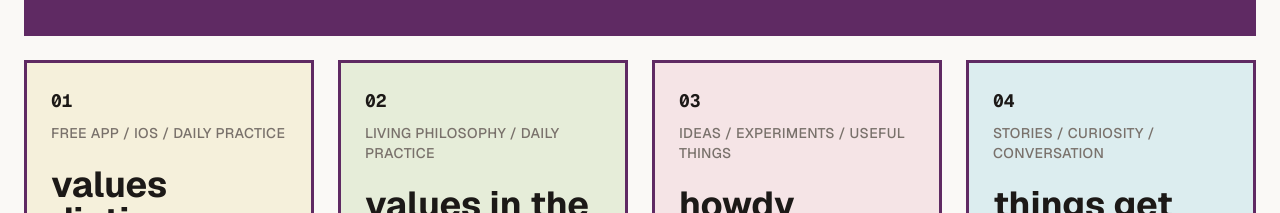
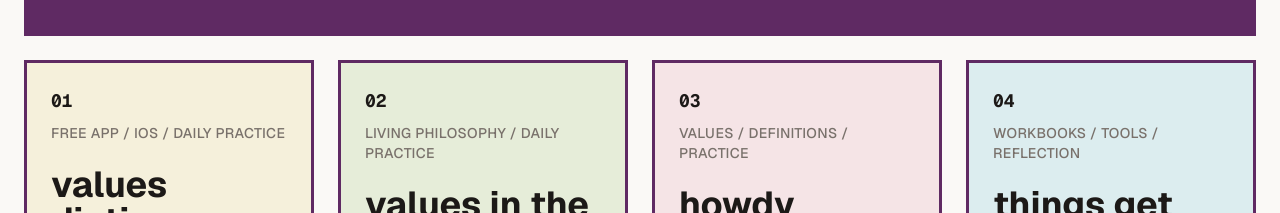
Before and after one commit to HelloSimone91/Simone-Hahaha, a Next.js app: page / in a window 1280 px wide. Shown: the part 1300-1513 px from the top of the page. Built offline with nearby package versions, Linux system fonts and the light colour scheme.

Commit message:
Update Howdy Human + Things Get Weird card eyebrows to match destinations

```diff
--- a/src/app/page.tsx
+++ b/src/app/page.tsx
@@ -127,7 +127,7 @@ export default function Home() {
             <a href="https://www.howdyhuman.com/" target="_blank" rel="noopener noreferrer" className="lg:col-span-3 hover:-translate-y-2 hover:-translate-x-2 hover:shadow-[12px_12px_0_0_var(--brand-plum)] transition-all cursor-pointer flex flex-col gap-6 items-start group h-full bg-brand-pink border-[3px] border-brand-plum p-6 justify-between">
               <div className="w-full flex flex-col gap-2">
                 <span className="text-stone-900 font-mono font-bold text-lg">03</span>
-                <span className="text-sm font-medium uppercase tracking-wide text-stone-500">Ideas / experiments / useful things</span>
+                <span className="text-sm font-medium uppercase tracking-wide text-stone-500">Values / definitions / practice</span>
               </div>
               <div className="w-full flex flex-col gap-6 flex-1">
                 <h3 className="text-3xl sm:text-4xl font-bold lowercase font-black text-stone-900 leading-none">Howdy Human</h3>
@@ -147,7 +147,7 @@ export default function Home() {
             <a href="https://www.thingsgetweird.com/" target="_blank" rel="noopener noreferrer" className="lg:col-span-3 hover:-translate-y-2 hover:-translate-x-2 hover:shadow-[12px_12px_0_0_var(--brand-plum)] transition-all cursor-pointer flex flex-col gap-6 items-start group h-full bg-brand-blue border-[3px] border-brand-plum p-6 justify-between">
               <div className="w-full flex flex-col gap-2">
                 <span className="text-stone-900 font-mono font-bold text-lg">04</span>
-                <span className="text-sm font-medium uppercase tracking-wide text-stone-500">Stories / curiosity / conversation</span>
+                <span className="text-sm font-medium uppercase tracking-wide text-stone-500">Workbooks / tools / reflection</span>
               </div>
               <div className="w-full flex flex-col gap-6 flex-1">
                 <h3 className="text-3xl sm:text-4xl font-bold lowercase font-black text-stone-900 leading-none">Things Get Weird</h3>
```
